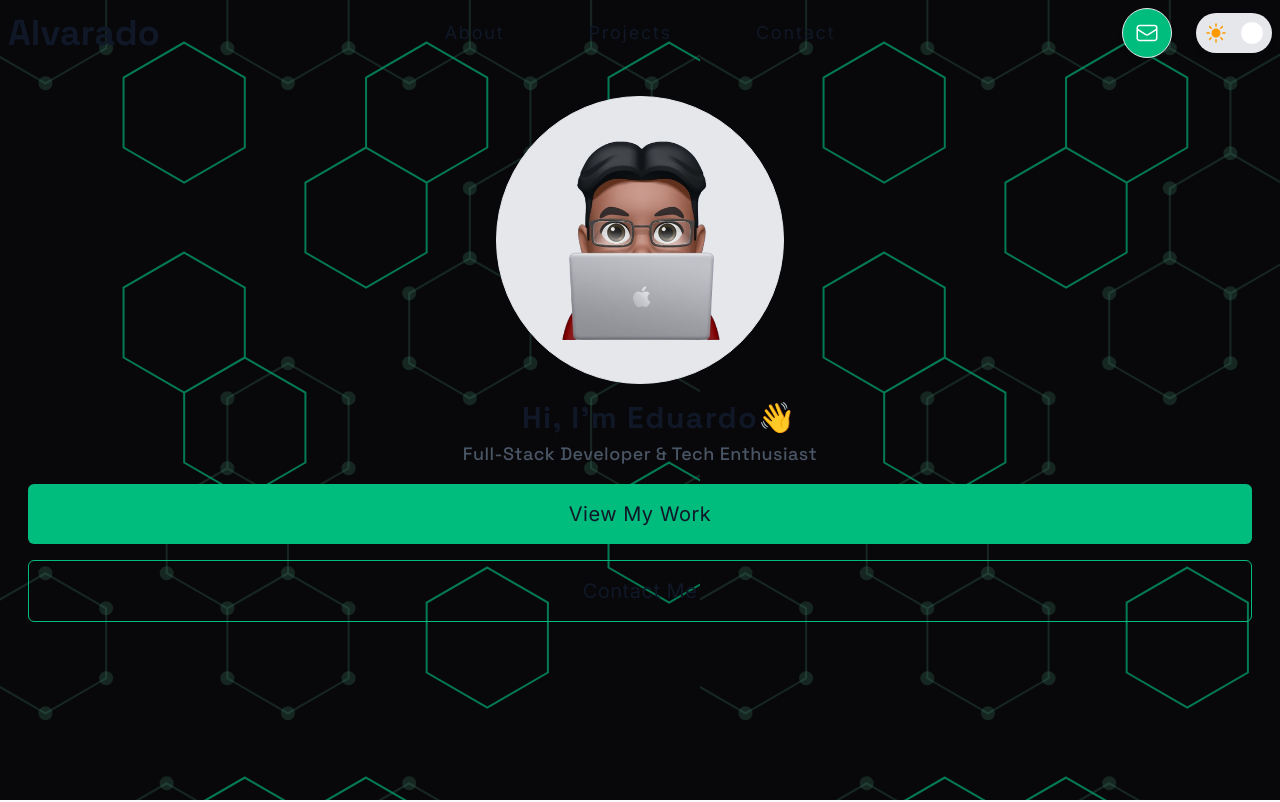
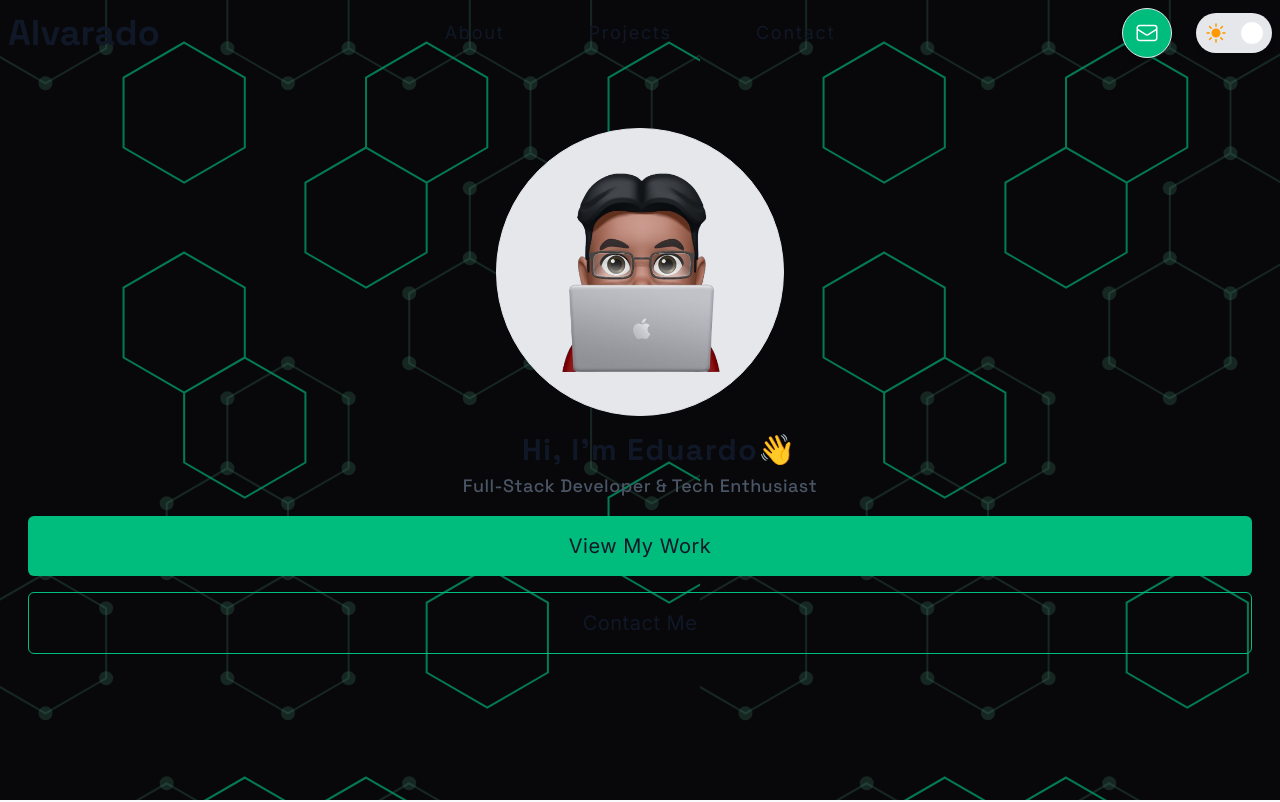
Before and after one commit to ealvara6/devfolio, a React (Vite) app: page / in a window 1280 px wide. Shown: the top 802 px of the page. Built offline with nearby package versions, Linux system fonts and the light colour scheme.

Commit message:
style(hero): add top padding

```diff
--- a/src/components/sections/hero/Hero.tsx
+++ b/src/components/sections/hero/Hero.tsx
@@ -2,7 +2,7 @@ import Memoji from '@/assets/Memoji.png';
 
 export const Hero = () => {
   return (
-    <div className="min-h-screen w-full bg-[url('../assets/Hexagon.svg')] relative z-10">
+    <div className="min-h-screen w-full bg-[url('../assets/Hexagon.svg')] relative z-10 pt-8">
       <div className="absolute inset-0 bg-black/10 -z-10"></div>
       <div className="mx-7 pt-24 flex flex-col gap-4 justify-center items-center text-text">
         <div className="border w-72 h-72 bg-border border-border rounded-full flex justify-center items-center">
```
